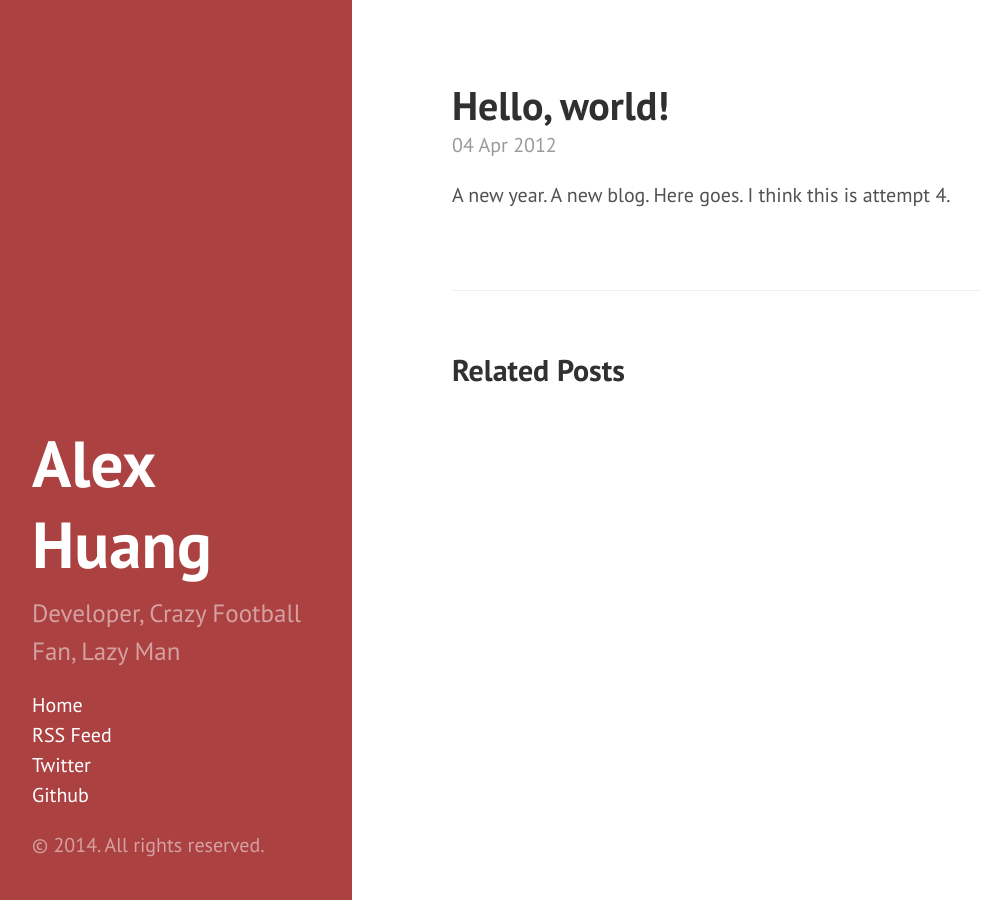
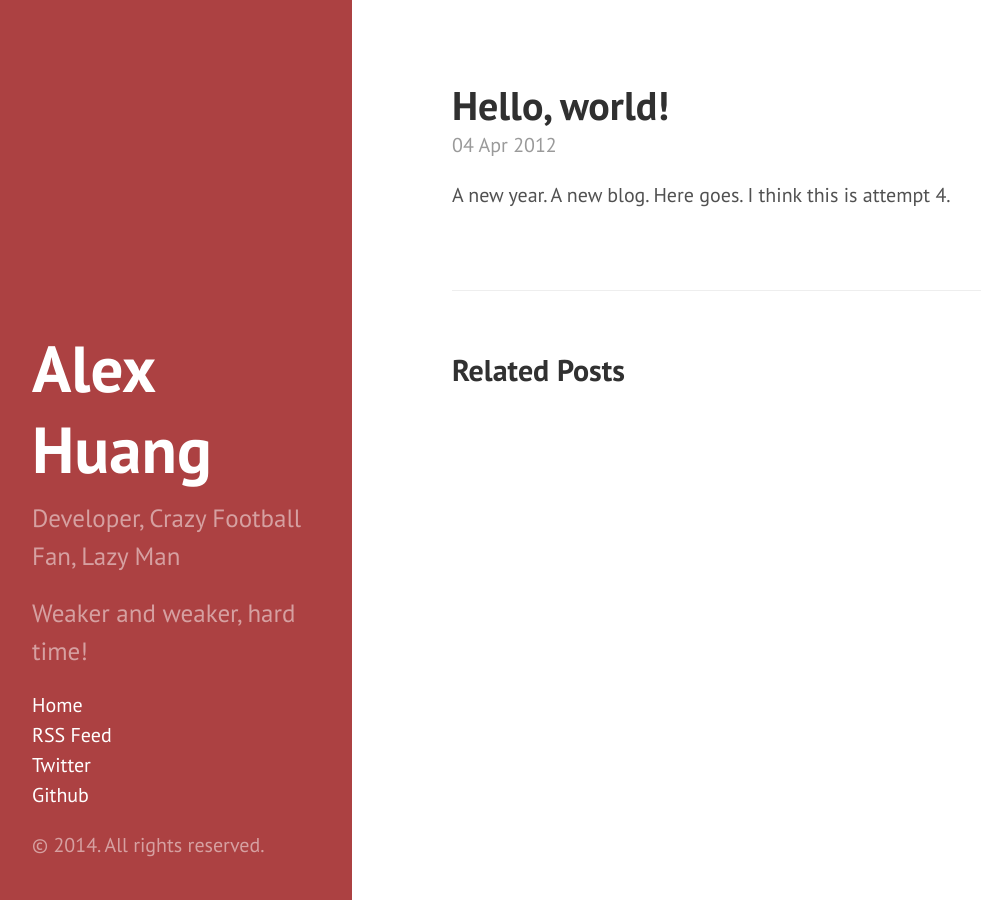
Before and after one commit to huanghaihui/alexhuang, a Jekyll site: the page built from _posts/2012-04-04-hello-world.md, in a window 1280 px wide. Shown: the whole page, without its empty margins (8-989 px from the left). Built offline with Jekyll 4.4.1, drawn with Linux system fonts in a browser that asks for light colours.

Commit message:
modify sidebar

```diff
--- a/_includes/sidebar.html
+++ b/_includes/sidebar.html
@@ -4,6 +4,7 @@
     <div class="sidebar-about">
       <h1>{{ site.title }}</h1>
       <p class="lead">{{ site.description }}</p>
+      <p class="lead"> Weaker and weaker, hard time!</p>
     </div>
 
 
```
